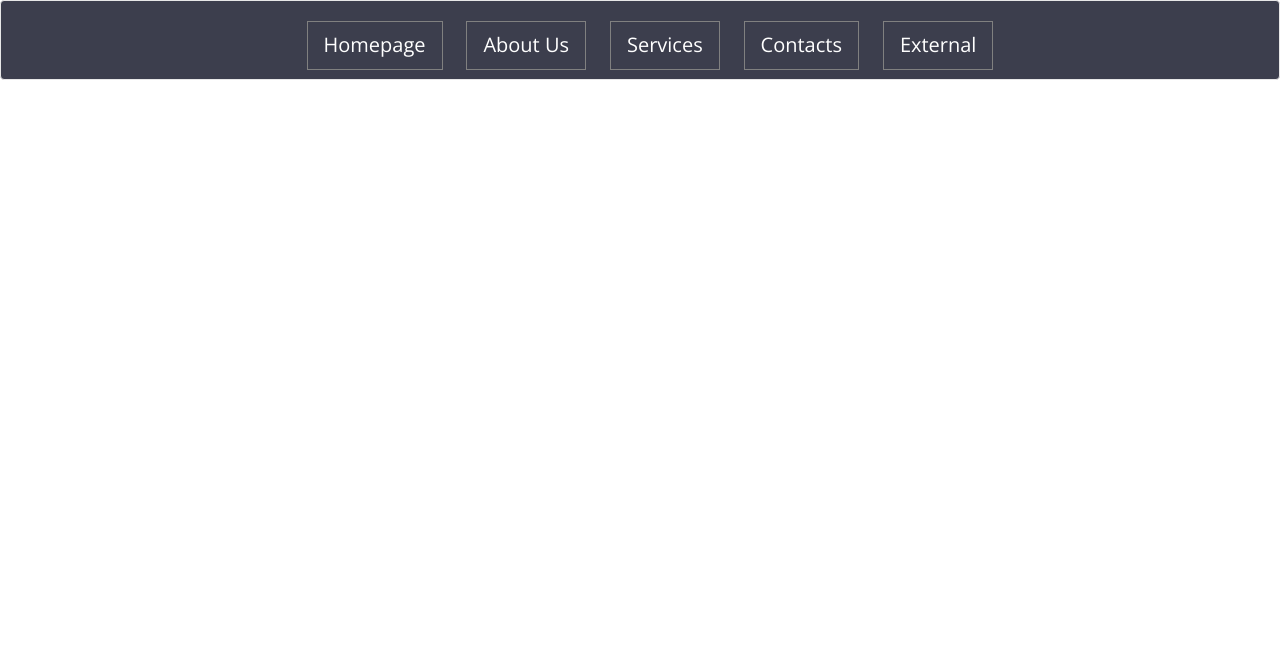
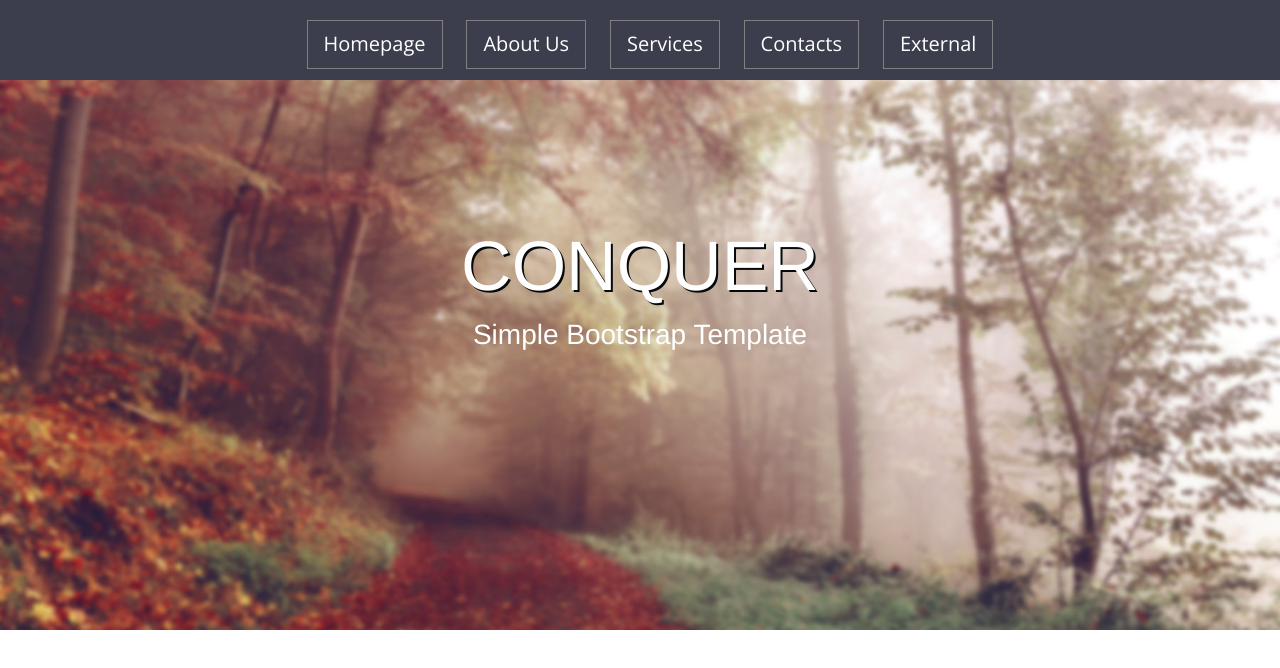
Before and after one commit to EstherWangari/conquer, a plain HTML site: page index.html in a window 1280 px wide. Drawn offline with nearby package versions, Linux system fonts and the light colour scheme.

Commit message:
added images and added a backgroung image with a text and styled it

```diff
--- a/css/styles.css
+++ b/css/styles.css
@@ -1,4 +1,7 @@
-.navbar-default{background-color:#3C3E4D;min-height:80px;}
+.navbar-default{background-color:#3C3E4D;min-height:80px;margin:0;border: none;border-radius:unset;}
 nav .btn{;color:#fff;border:1px solid gray;border-radius:unset;min-width:100px;margin-top:20px;margin-left:20px;font-size:20px;font-family: 'Open Sans', sans-serif;
 }
-.btn:hover{background-color:#4C4F5F;color:#fff;}
+center .btn:hover{background-color:#4C4F5F;color:#fff;}
+.conquer{text-align: center;padding-top:10%;min-height:550px;background-image: url(../images/bg-1.jpg);background-size: cover;background-position: center;}
+.conquer h1{color:#fff;font-weight:500;font-size:5em;text-shadow:2px 2px #08090a;}
+.conquer p{color:#fff;font-size:2em;}
--- a/index.html
+++ b/index.html
@@ -8,15 +8,19 @@
   </head>
   <body>
     <nav class="navbar navbar-default">
-        <center>
+      <center>
         <a class="btn btn-lg">Homepage</a>
         <a class="btn btn-lg">About Us</a>
         <a class="btn btn-lg">Services</a>
         <a class="btn btn-lg">Contacts</a>
         <a class="btn btn-lg">External</a>
       </center>
+    </nav>
+    <div class="conquer">
+      <h1>CONQUER</h1>
+      <p>Simple Bootstrap Template</p>
 
-    </nav>
+    </div>
 
 
 
```
Also changed, not shown: images/1-1.jpg (added), images/1-2.jpg (added), images/1-3.jpg (added), images/2-1.jpg (added), images/2-2.jpg (added), images/4-1.jpg (added), images/4-2.jpg (added), images/4-3.jpg (added), images/4-4.jpg (added), images/4-5.jpg (added), images/bg-1.jpg (added), images/bg-1a.jpg (added), images/bg-2.jpg (added), images/bg-3.jpg (added), 2 more files, 1 other file.
